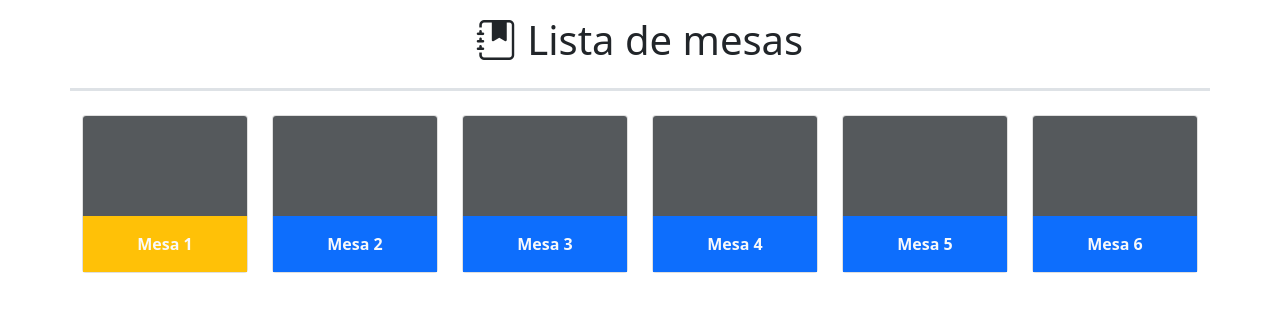
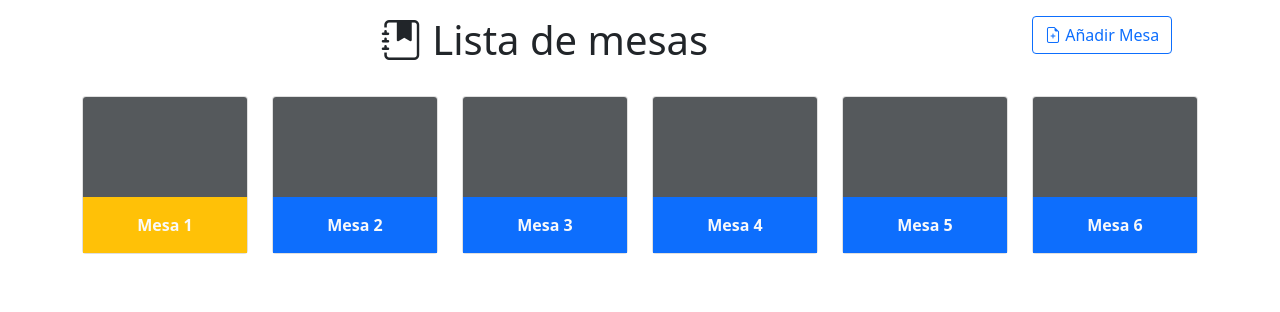
Before and after one commit to daceron96/sistema_arca, a Django app: page /order/table-list/ in a window 1280 px wide. Shown: the part 73-385 px from the top of the page. Run offline with Django 3.2, Linux system fonts and the light colour scheme; data comes from the database, SQL or seed files in the repository; some libraries are stand-ins or nearby versions.

Commit message:
02-02-2022

```diff
--- a/sistema_restaurante/core/templates/core/base.html
+++ b/sistema_restaurante/core/templates/core/base.html
@@ -9,6 +9,7 @@
   {% load static %}
   <link href="{% static '/bootstrap-5.1.3-dist/css/bootstrap.min.css' %}" rel="stylesheet">
   <link rel="stylesheet" href="https://cdn.jsdelivr.net/npm/bootstrap-icons@1.7.1/font/bootstrap-icons.css">
+  <link rel="icon" href="{% static '/images/logo.ico'%}">
 </head>
 
 <body>
--- a/sistema_restaurante/product/views.py
+++ b/sistema_restaurante/product/views.py
@@ -2,7 +2,7 @@ from django.views.generic.edit import CreateView, DeleteView, UpdateView
 from django.views.generic.list import ListView
 from .models import Product, Category
 from .forms import ProductForm, CategoryForm
-from django.http import JsonResponse, response
+from django.http import JsonResponse
 
 
 #PRODUCT VIEWS
--- a/sistema_restaurante/sistema_restaurante/urls.py
+++ b/sistema_restaurante/sistema_restaurante/urls.py
@@ -29,4 +29,5 @@ urlpatterns = [
     #path work_order
     path('order/', include(work_order_patterns)),
 
+
 ]
--- /dev/null
+++ b/sistema_restaurante/work_order/templates/table/table_form.html
@@ -0,0 +1,34 @@
+
+<div class="modal fade " id="modal_table" tabindex="-1 " aria-labelledby="exampleModalLabel" aria-hidden="true ">
+    <div class="modal-dialog ">
+        <div class="modal-content ">
+            <div class="modal-header ">
+                <h5 class="modal-title " id="title_modal">Crear nueva mesa</h5>
+                <button type="button" class="btn-close " data-bs-dismiss="modal " aria-label="Close "></button>
+            </div>
+            <div class="modal-body ">
+                <div class="container-fluid ">
+                    <form action="{% url 'product:create_product'%}" method="POST" id="form_product" autocomplete='off'>
+                        <div class="mb-3 row">
+                            <div class="col-md-4">
+                                <label for="num_table" class="col-form-label">
+                                    <b>Número de mesa</b>
+                                </label>
+                            </div>
+                            <div class="col-sm-8">
+                                <input type="number" name="num_table" class="form-control" placeholder="Número de mesa"  id="num_table">
+                                <div class="invalid-feedback " id="invalid_code">
+                                </div>
+                            </div>
+                        </div>
+                    </form>
+                </div>
+            </div>
+            <div class="modal-footer ">
+                <button type="button " class="btn btn-outline-danger " data-bs-dismiss="modal"><i class="bi bi-file-earmark-x-fill"></i> Cancelar</button>
+                <button type="button " class="btn btn-outline-primary " id='btn_add' onclick="create_product()"><i class="bi bi-file-earmark-plus-fill"></i> Guardar</button>
+                <button type="button " class="btn btn-outline-primary visually-hidden" id='btn_upd'><i class="bi bi-file-earmark-plus-fill"></i> Actualizar</button>
+            </div>
+        </div>
+    </div>
+</div>
--- a/sistema_restaurante/work_order/templates/work_order/table_list.html
+++ b/sistema_restaurante/work_order/templates/table/table_list.html
@@ -3,8 +3,16 @@
 {% block title %}Lista de pedidos{% endblock title %}
 
 {% block content %}
-<div class="row pb-3 border-3 border-bottom">
-    <h1 class="text-center"><i class="bi bi-journal-bookmark-fill"></i> Lista de mesas</h1>
+<div class="row mb-4">
+    <div class="col-md-10">
+        <h1 class="text-center"><i class="bi bi-journal-bookmark-fill"></i> Lista de mesas</h1>
+    </div>
+    <div class="col-md-2">
+        <button type="button" class="btn btn-outline-primary" data-bs-toggle="modal" data-bs-target="#modal_table" >
+			<i class="bi bi-file-earmark-plus"></i>
+			Añadir Mesa
+		</button>
+    </div>
 </div>
 <div class="row mt-4">
     {% for table in object_list %}
@@ -35,7 +43,8 @@
     {% endfor %}
     {{orders}}
 </div>
-{% include 'work_order/modal_order_detail.html' %}
+{% include 'table/modal_order_detail.html' %}
+{% include 'table/table_form.html' %}
 {% endblock content %}
 {% block js%}
 <script src="{% static '/work_order/js/table_list.js' %}"></script>
--- a/sistema_restaurante/work_order/views.py
+++ b/sistema_restaurante/work_order/views.py
@@ -126,6 +126,7 @@ class GetDetail(DetailView):
 # Mesas
 class TableListView(ListView):
     model = Table
+    template_name = 'table/table_list.html'
     def get_context_data(self, **kwargs):
         context = super().get_context_data(**kwargs)
         context['order_list'] = Order.objects.filter(status=True, table__status = True)
@@ -171,3 +172,6 @@ class CancelOrderView(UpdateView):
             table.save()
         response = JsonResponse({'table':table.table_number})
         return response
+
+class CreateTableView(CreateView):
+    model = Table
```
Also changed, not shown: sistema_restaurante/core/static/images/logo.ico (added), sistema_restaurante/work_order/templates/table/modal_order_detail.html (renamed from sistema_restaurante/work_order/templates/work_order/modal_order_detail.html).
